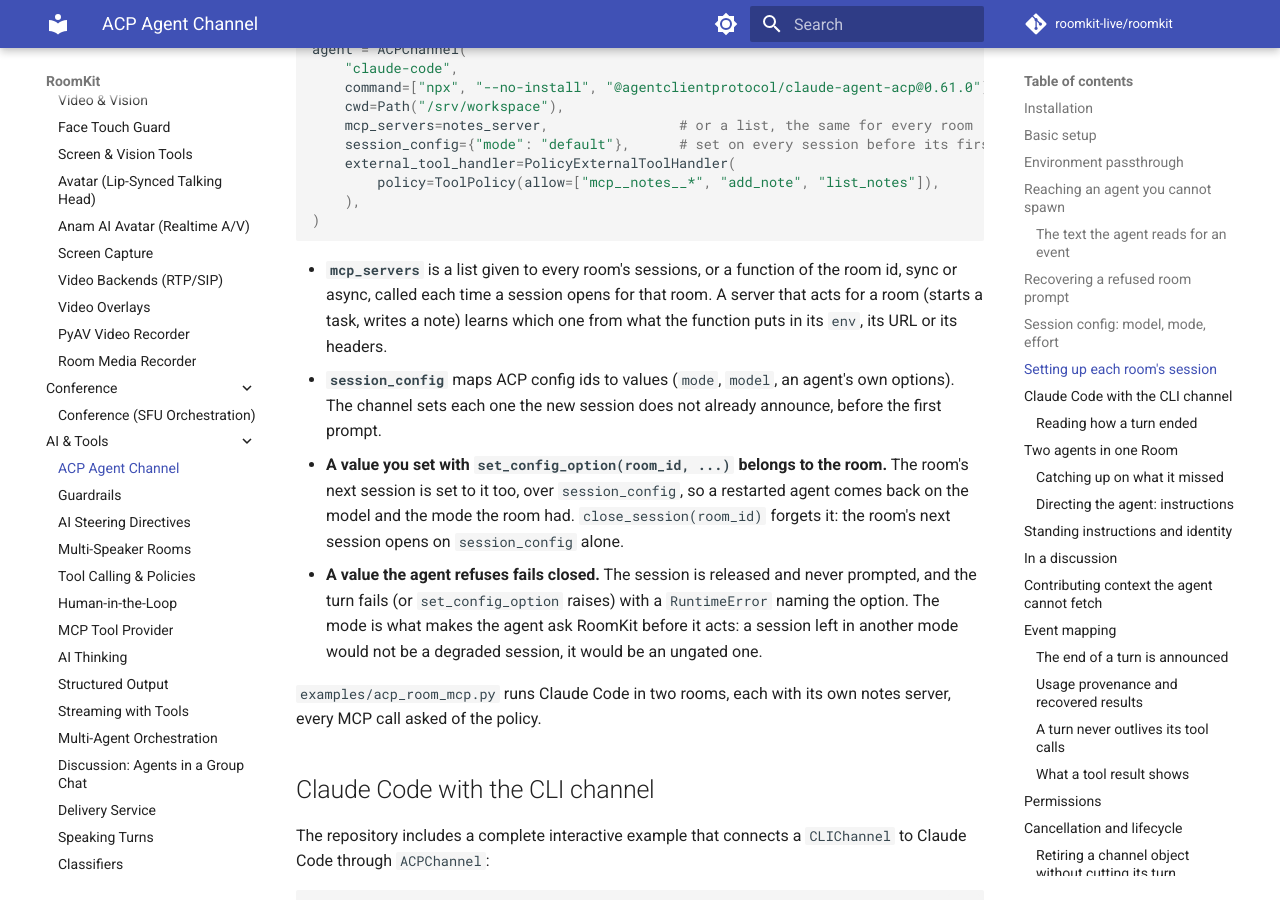
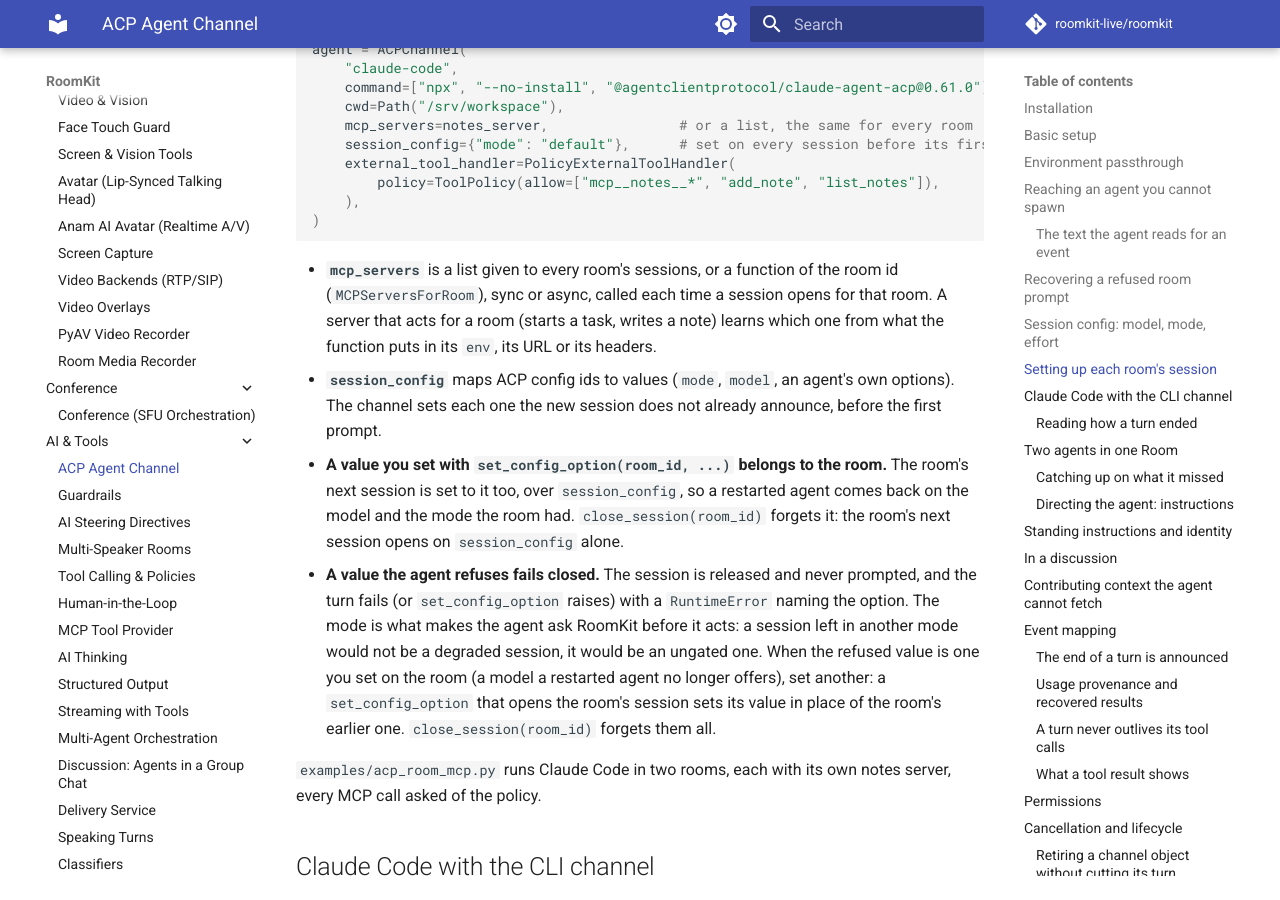
Before and after one commit to roomkit-live/roomkit-docs, an MkDocs documentation site: the page built from docs/guides/acp-channel.md, in a window 1280 px wide and 900 px high, scrolled down 5335 px. Built offline with MkDocs 1.6.1 and Material for MkDocs 9.7.7, drawn with Linux system fonts in a browser that asks for light colours; comment, search, counter and statistics services are not loaded.

Commit message:
docs(acp): replace a room value the agent refuses by setting another (RMK-673)

````diff
--- a/docs/guides/acp-channel.md
+++ b/docs/guides/acp-channel.md
@@ -271,7 +271,8 @@ agent = ACPChannel(
 ```
 
 - **`mcp_servers`** is a list given to every room's sessions, or a function of
-  the room id, sync or async, called each time a session opens for that room.
+  the room id (`MCPServersForRoom`), sync or async, called each time a session
+  opens for that room.
   A server that acts for a room (starts a task, writes a note) learns which
   one from what the function puts in its `env`, its URL or its headers.
 - **`session_config`** maps ACP config ids to values (`mode`, `model`, an
@@ -286,7 +287,10 @@ agent = ACPChannel(
   prompted, and the turn fails (or `set_config_option` raises) with a
   `RuntimeError` naming the option. The mode is what makes the agent ask
   RoomKit before it acts: a session left in another mode would not be a
-  degraded session, it would be an ungated one.
+  degraded session, it would be an ungated one. When the refused value is one
+  you set on the room (a model a restarted agent no longer offers), set
+  another: a `set_config_option` that opens the room's session sets its value
+  in place of the room's earlier one. `close_session(room_id)` forgets them all.
 
 `examples/acp_room_mcp.py` runs Claude Code in two rooms, each with its own
 notes server, every MCP call asked of the policy.
````
